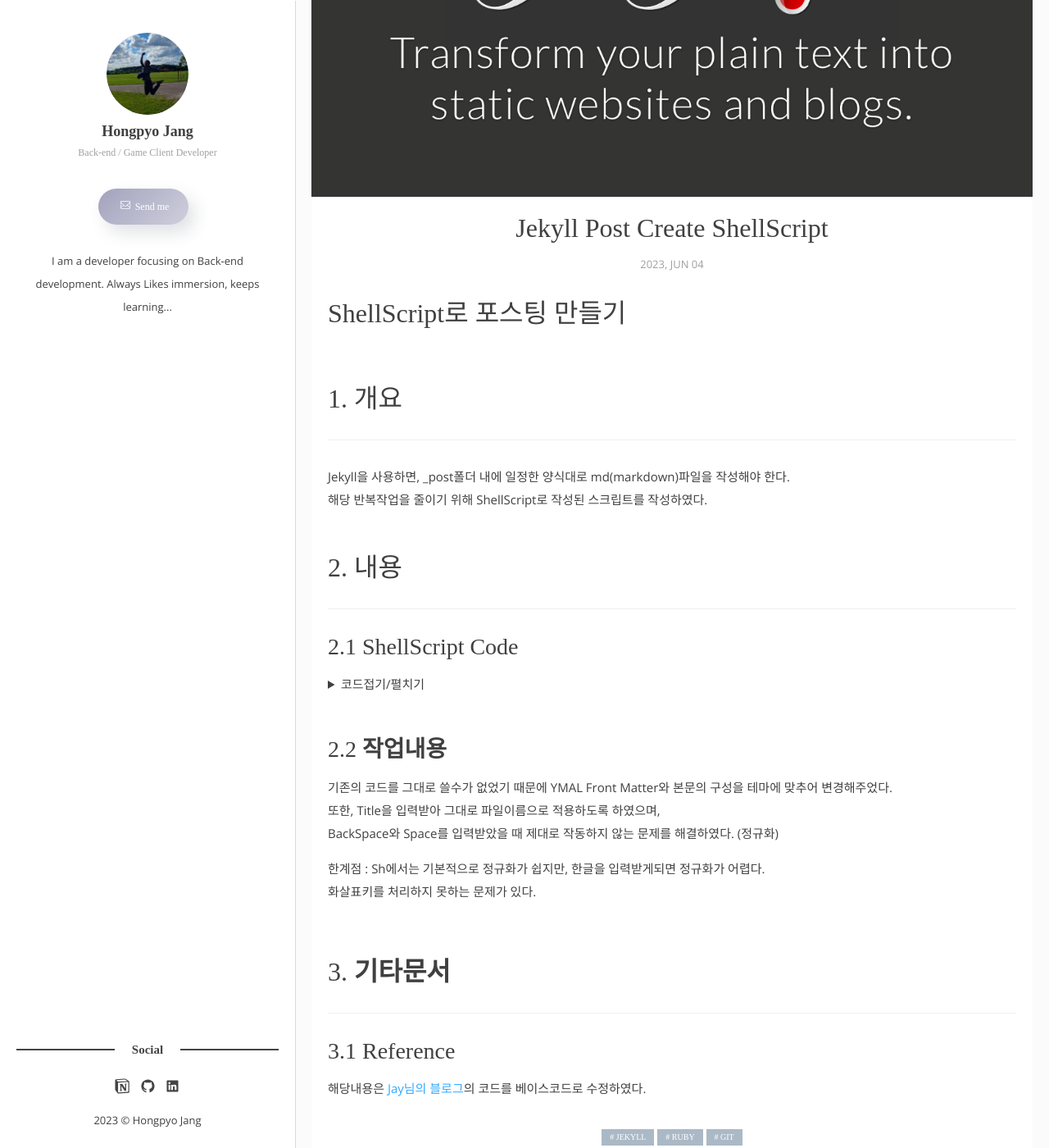
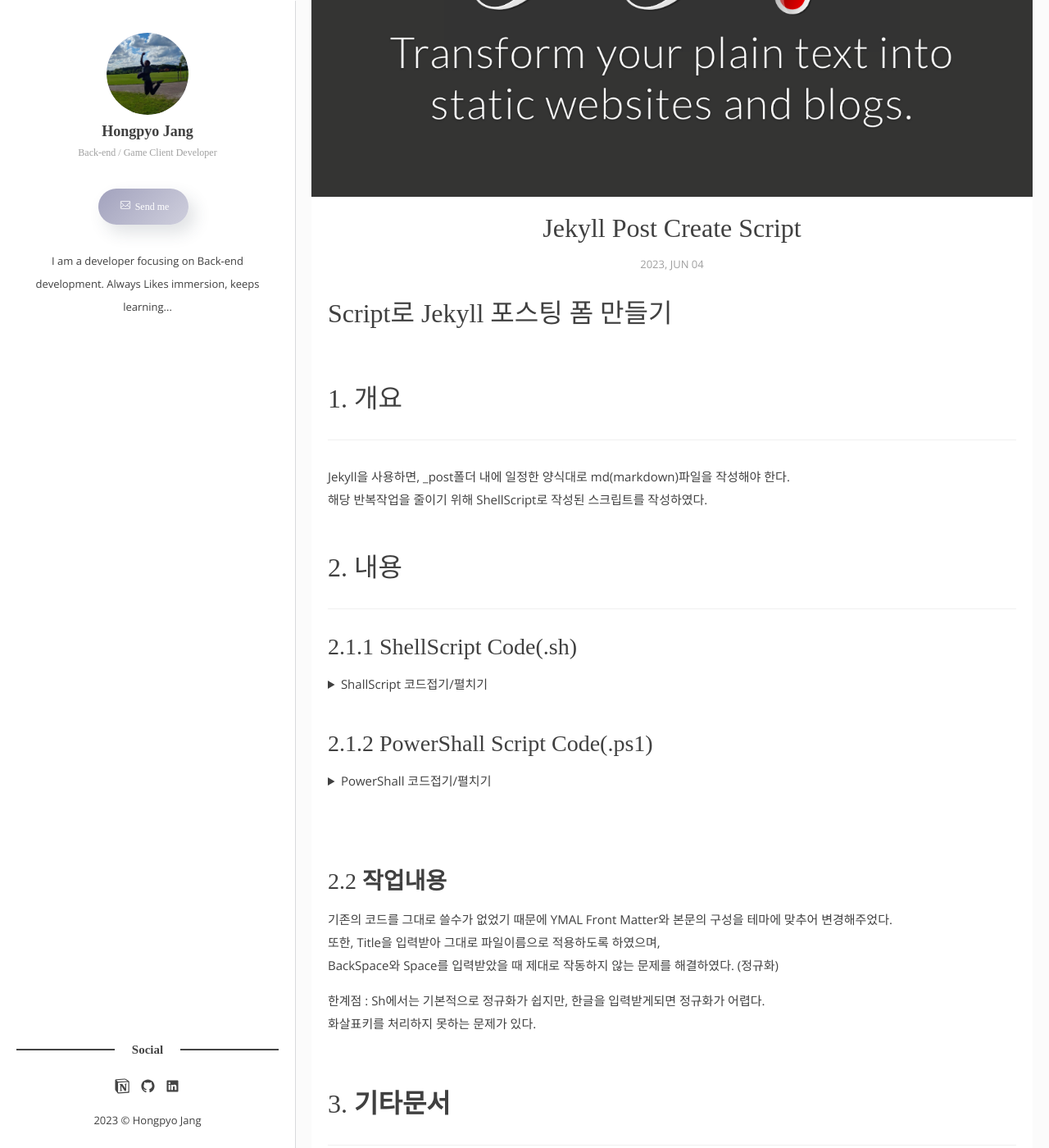
Before and after one commit to remerer/remerer.github.io, a Jekyll site: the page built from _posts/2023-06-05-Create_Post_with_Script.md, in a window 1280 px wide and 1400 px high, scrolled down 273 px. Shown: the whole window at 82% size. Built offline with Jekyll 4.4.1, drawn with Linux system fonts in a browser that asks for light colours; some web fonts are replaced; comment, search, counter and statistics services are not loaded.

Commit message:
Update : Hightlight code

```diff
--- a/_config.yml
+++ b/_config.yml
@@ -9,7 +9,7 @@ author-image:   profile.png
 author-job:     Back-end / Game Client Developer
 author-email:   remerer@gmail.com # Add your email for contant form.
 author-twitter:  # A  dd your twitter account
-about-author:   I am a developer focusing on Back-end development.   Always Likes immersion, keeps learning...
+about-author:   I am a developer focusing on Back-end development.    Always Likes immersion, keeps learning...
 
 # Social settings
 social-twitter:
--- a/_posts/2023-06-05-Create_Post_with_Sh2.md
+++ b/_posts/2023-06-05-Create_Post_with_Script.md
@@ -1,12 +1,12 @@
 ---
 layout: post
-title: Jekyll Post Create ShellScript
+title: Jekyll Post Create Script
 image: 2023-06-05_01.png
 date: 2023-06-05 00:00:00 +0900
 tags: [Jekyll, Ruby, Git]
 categories: Devlog
 ---
-# ShellScript로 포스팅 만들기
+# Script로 Jekyll 포스팅 폼 만들기
 <br>
 
 <!-- ![문서제목에 맞는 사진](../images/2023-06-05_01.png) -->
@@ -19,13 +19,13 @@ Jekyll을 사용하면, _post폴더 내에 일정한 양식대로 md(markdown)
 
 # 2. 내용
 ---
-## 2.1 ShellScript Code
+## 2.1.1 ShellScript Code(.sh)
 
 <!-- 코드시작 -->
 <details>
-<summary>코드접기/펼치기</summary>
+<summary>ShallScript 코드접기/펼치기</summary>
 <div markdown="1">
-{% highlight shell %}
+{% highlight bash %}
 #!/bin/bash
 
 # Colors and styles
@@ -94,10 +94,84 @@ echo -e "${Green}${bold}File was successfully created!
 ❯${ColorReset}${normal} ${POSTS_DIR}${FILENAME}"
 
 {% endhighlight %}
-<summary>코드접기/펼치기</summary>
 </div>
 </details>
+<br>
+## 2.1.2 PowerShall Script Code(.ps1)
+<!-- 코드시작 -->
+<details>
+<summary>PowerShall 코드접기/펼치기</summary>
+<div markdown="1">
+{% highlight powershell %}
+# Colors and styles
+$Green = [System.ConsoleColor]::Green
+$Blue = [System.ConsoleColor]::Blue
+$White = [System.ConsoleColor]::White
 
+Write-Host "`nScript to create new Jekyll posts easily." -ForegroundColor $Blue
+
+# The post directory
+$POSTS_DIR = './_posts/'
+
+# Post title
+$title = Read-Host -Prompt 'Title'
+
+# Trim leading spaces
+$title = $title.TrimStart()
+
+# Date
+$date = Get-Date -Format "yyyy-MM-dd"
+
+# Post extension
+$EXT = '.md'
+
+# File name should be lowercase
+$filename = $title.ToLower()
+$filename = $filename.Replace(" ", "_")
+$filename = "${date}-${filename}${EXT}"
+
+# Go to _posts and create a file
+Set-Location $POSTS_DIR
+New-Item $filename -ItemType File
+
+# Add YAML front matter and excerpt space
+# (해당부분은 각자의 Jekyll 테마에 맞추어 변경이 필요하다.)
+$yaml = @"
+---
+layout: post
+title: ${title}
+image: ${date}
+date: ${date}
+tags:
+categories:
+---
+# $title
+
+![picture](${date})
+
+<br>
+# 1. Abstract
+---
+Summary
+
+<br>
+# 2. Heading
+---
+## 2.1 Sub Heading
+Main Contents
+
+"@
+
+$yaml | Out-File -FilePath $filename -Encoding utf8
+
+Write-Host "File was successfully created!" -ForegroundColor $Green
+Write-Host "❯ ${POSTS_DIR}${filename}" -ForegroundColor $White
+Set-Location ..
+
+{% endhighlight %}
+</div>
+</details>
+<br>
 
 <br>
 ## 2.2 **작업내용**
@@ -112,4 +186,4 @@ BackSpace와 Space를 입력받았을 때 제대로 작동하지 않는 문제
 # 3. **기타문서**
 ---
 ## 3.1 Reference
-해당내용은 [Jay님의 블로그](https://otzslayer.github.io/%EA%B8%B0%ED%83%80/2021/11/15/jekyll-post-generator-script.html)의 코드를 베이스코드로 수정하였다.
+해당내용 중 ShallScript는 [Jay님의 블로그](https://otzslayer.github.io/%EA%B8%B0%ED%83%80/2021/11/15/jekyll-post-generator-script.html)의 코드를 베이스코드로 수정하였다.
```
Also changed, not shown: 1 other file.
